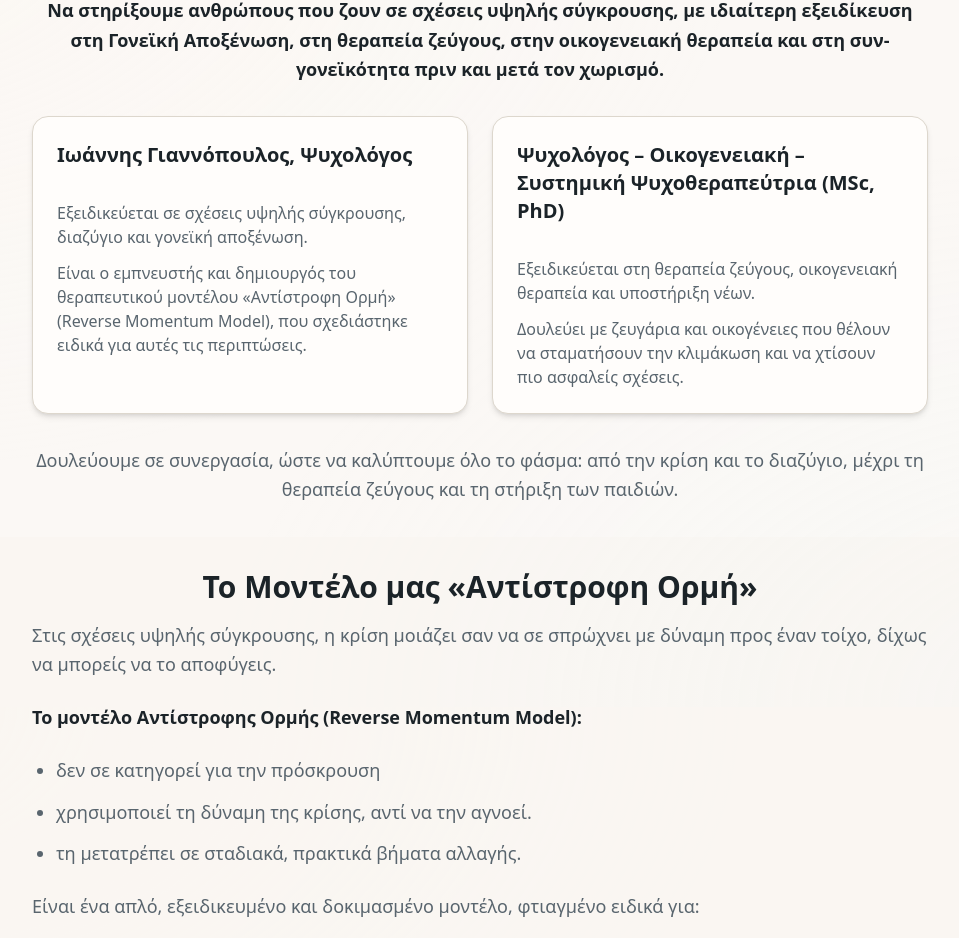
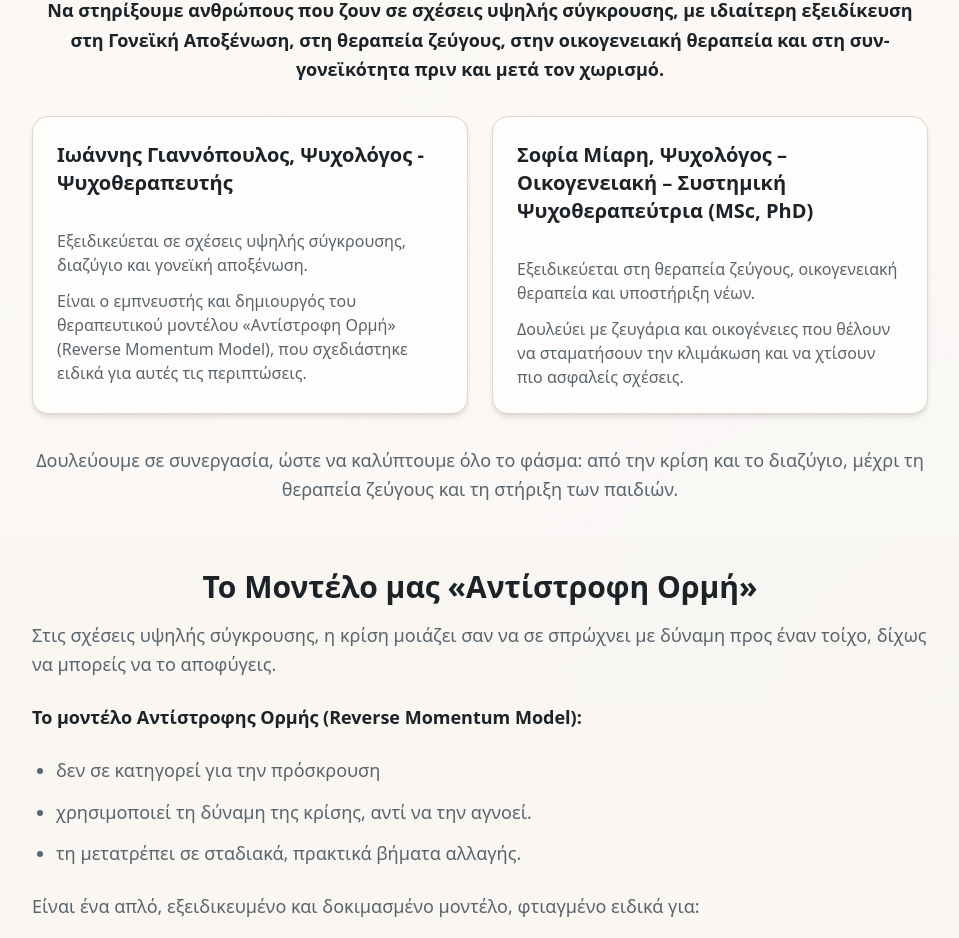
Before and after one commit to sebamatz/oikiosis, a Next.js app: page / in a window 1280 px wide. Shown: the part 3293-4231 px from the top of the page, without its empty margins (160-1119 px from the left). Built offline with nearby package versions, Linux system fonts and the light colour scheme.

Commit message:
edit home page doctor title

```diff
--- a/app/HomeClient.tsx
+++ b/app/HomeClient.tsx
@@ -194,7 +194,7 @@ export default function HomeClient() {
             <Card className="shadow-md">
               <CardHeader>
                 <CardTitle className="text-xl">
-                  Ιωάννης Γιαννόπουλος, Ψυχολόγος
+                  Ιωάννης Γιαννόπουλος, Ψυχολόγος - Ψυχοθεραπευτής
                 </CardTitle>
               </CardHeader>
               <CardContent className="space-y-3 text-muted-foreground">
@@ -212,8 +212,8 @@ export default function HomeClient() {
             <Card className="shadow-md">
               <CardHeader>
                 <CardTitle className="text-xl">
-                  Ψυχολόγος – Οικογενειακή – Συστημική Ψυχοθεραπεύτρια (MSc,
-                  PhD)
+                  Σοφία Μίαρη, Ψυχολόγος – Οικογενειακή – Συστημική
+                  Ψυχοθεραπεύτρια (MSc, PhD)
                 </CardTitle>
               </CardHeader>
               <CardContent className="space-y-3 text-muted-foreground">
```
